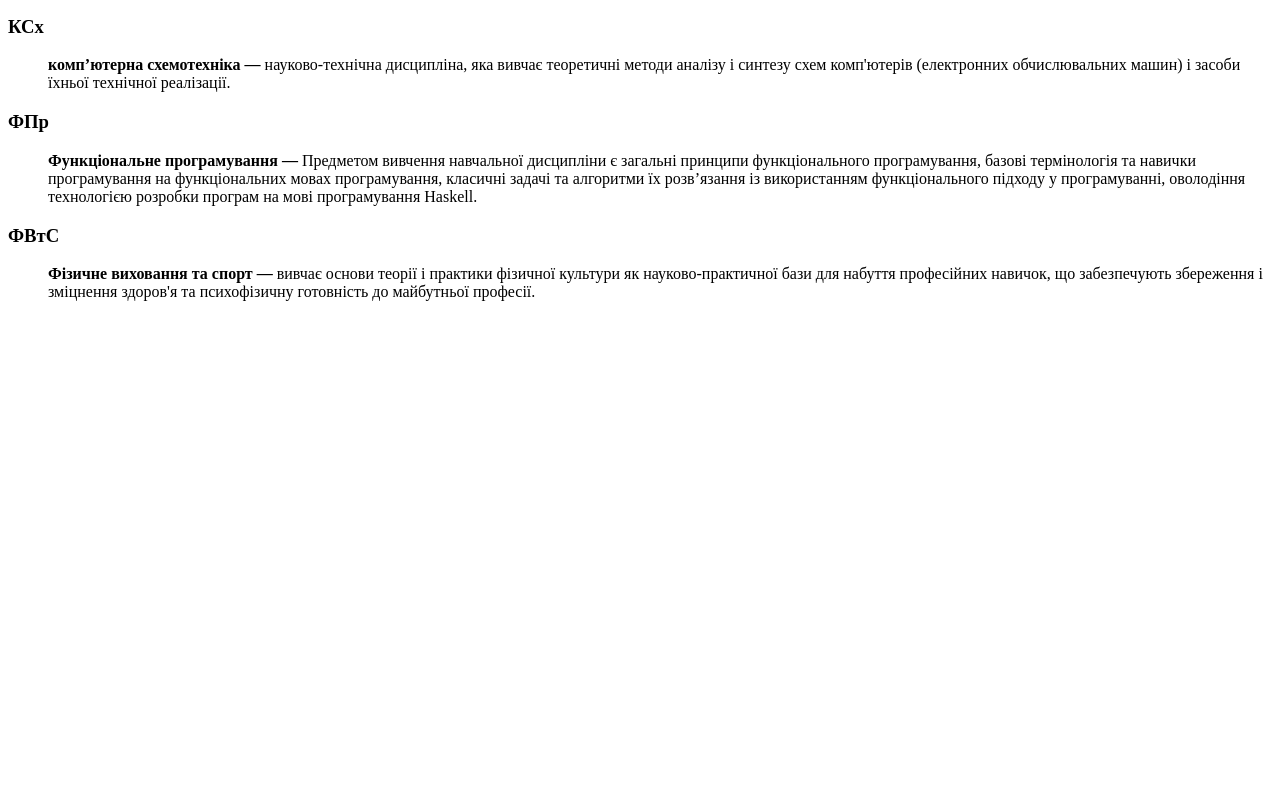
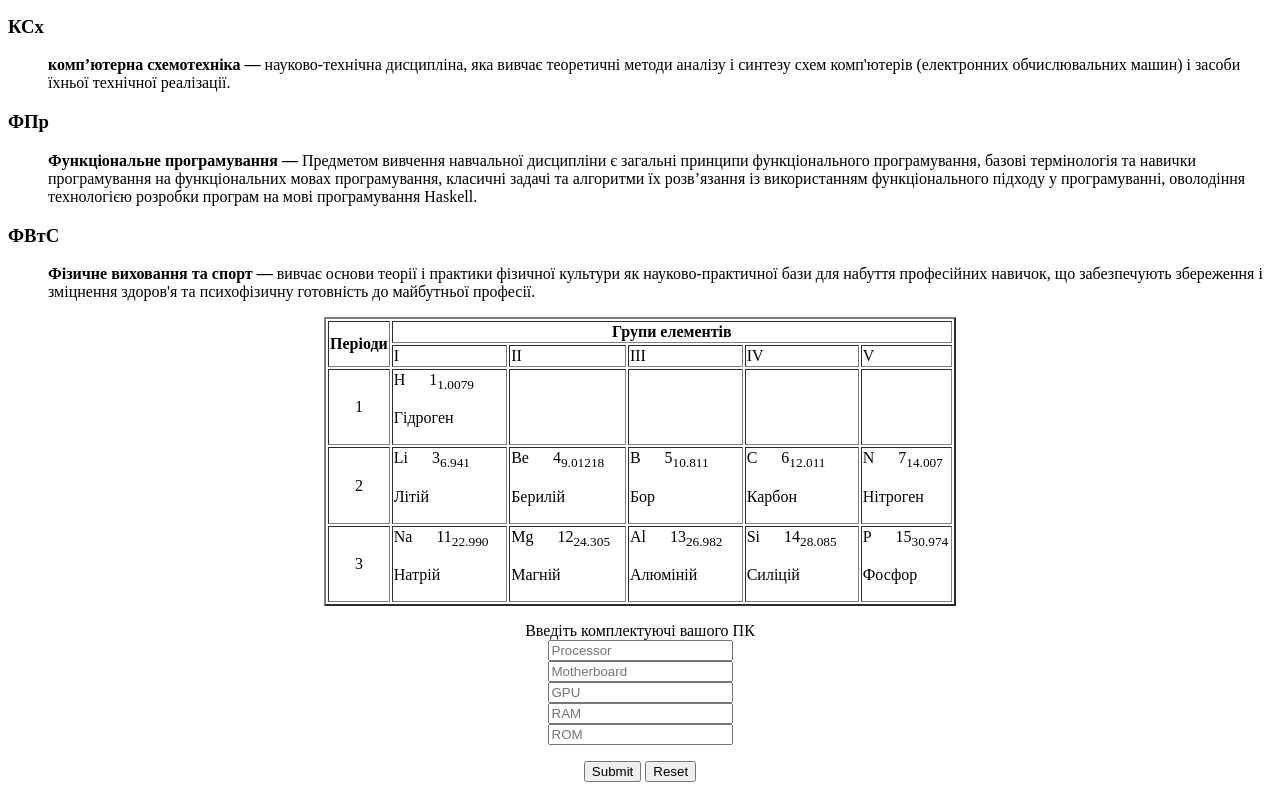
Before and after one commit to IvanLebid/lab1, a plain HTML site: page index.html in a window 1280 px wide. Shown: the part 695-1485 px from the top of the page. Before the commit the page ends 1012 px from the top, so only its background shows below. Drawn offline with Linux system fonts and the light colour scheme.

Commit message:
Created table and form

```diff
--- a/index.html
+++ b/index.html
@@ -17,7 +17,7 @@
    <div>Загальна кількість перестановок з <em>n</em></div>
    <div>елементів дорівнює <b>добутку всіх</div>
     <div>цілих чисел</b> від <em>1</em> до <em>n</em>:</div>
-    <div>P<sub>n</sub>= 1&#183 2&#183 3&#183...&#183(n-2)&#183(n-1)&#183n.</div>
+    <div>P<sub>n</sub>= 1<b>&#183</b> 2<b>&#183</b> 3<b>&#183</b>...<b>&#183</b>(n-2)<b>&#183</b>(n-1)<b>&#183</b>n.</div>
     <p></p>
     <div><center><h3>Список дисциплін 3-го курсу</h3></center></div>
     <dl>
@@ -54,8 +54,58 @@
                                          набуття професійних навичок, що забезпечують збереження і зміцнення здоров'я
                                          та психофізичну готовність до майбутньої професії.</dd>
     </dl>
+    <table align="center" width="50%" border="2">
+        <tr>
+            <th width="5%" rowspan="2">Періоди</th>
+            <th width="95%" colspan="5">Групи елементів</th>
+        </tr>
+        <tr>
+            <td width="20%">I</td>
+            <td width="20%">II</td>
+            <td width="20%">III</td>
+            <td width="20%">IV</td>
+            <td width="20%">V</td>
+        </tr>
+        <tr>
+            <td align="center">1</td>
+            <td>H&nbsp&nbsp&nbsp&nbsp&nbsp&nbsp1<sub>1.0079</sub><p>Гідроген</p></td>
+            <td></td>
+            <td></td>
+            <td></td>
+            <td></td>
+        </tr>
+        <tr>
+            <td align="center">2</td>
+            <td>Li&nbsp&nbsp&nbsp&nbsp&nbsp&nbsp3<sub>6.941</sub><p>Літій</p></td>
+            <td>Be&nbsp&nbsp&nbsp&nbsp&nbsp&nbsp4<sub>9.01218</sub><p>Берилій</p></td>
+            <td>B&nbsp&nbsp&nbsp&nbsp&nbsp&nbsp5<sub>10.811</sub><p>Бор</p></td>
+            <td>C&nbsp&nbsp&nbsp&nbsp&nbsp&nbsp6<sub>12.011</sub><p>Карбон</p></td>
+            <td>N&nbsp&nbsp&nbsp&nbsp&nbsp&nbsp7<sub>14.007</sub><p>Нітроген</p></td>
 
+        </tr>
+        <tr>
+            <td align="center">3</td>
+            <td>Na&nbsp&nbsp&nbsp&nbsp&nbsp&nbsp11<sub>22.990</sub><p>Натрій</p></td>
+            <td>Mg&nbsp&nbsp&nbsp&nbsp&nbsp&nbsp12<sub>24.305</sub><p>Магній</p></td>
+            <td>Al&nbsp&nbsp&nbsp&nbsp&nbsp&nbsp13<sub>26.982</sub><p>Алюміній</p></td>
+            <td>Si&nbsp&nbsp&nbsp&nbsp&nbsp&nbsp14<sub>28.085</sub><p>Силіцій</p></td>
+            <td>P&nbsp&nbsp&nbsp&nbsp&nbsp&nbsp15<sub>30.974</sub><p>Фосфор</p></td>
+        </tr>
 
+    </table>
+<p></p>
+<p></p>
+   <form action="">
+   <center> <label for="PC">Введіть комплектуючі вашого ПК</label></center>
+   <center> <input required id="PC" type="text" placeholder="Processor"></center>
+   <center> <input required id="PC" type="text" placeholder="Motherboard"></center>
+   <center> <input required="PC" type="text" placeholder="GPU"></center>
+   <center> <input required id="PC" type="text" placeholder="RAM"></center>
+   <center> <input required id="PC" type="text" placeholder="ROM"></center>
+   <p></p>
+   <center><input type="submit"> <input type="reset"></center>
+
+   </form>
 
 
 </body>
```
